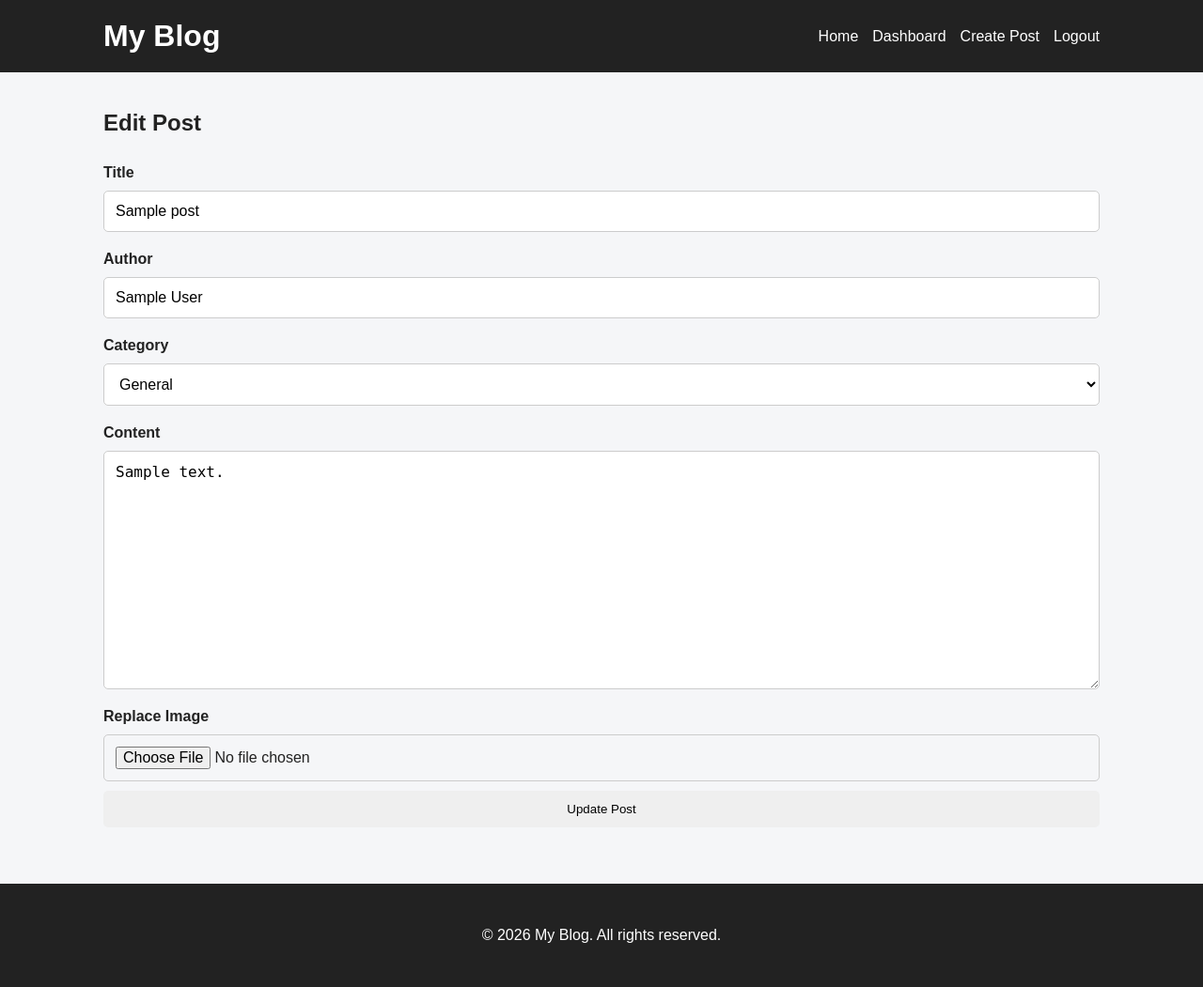
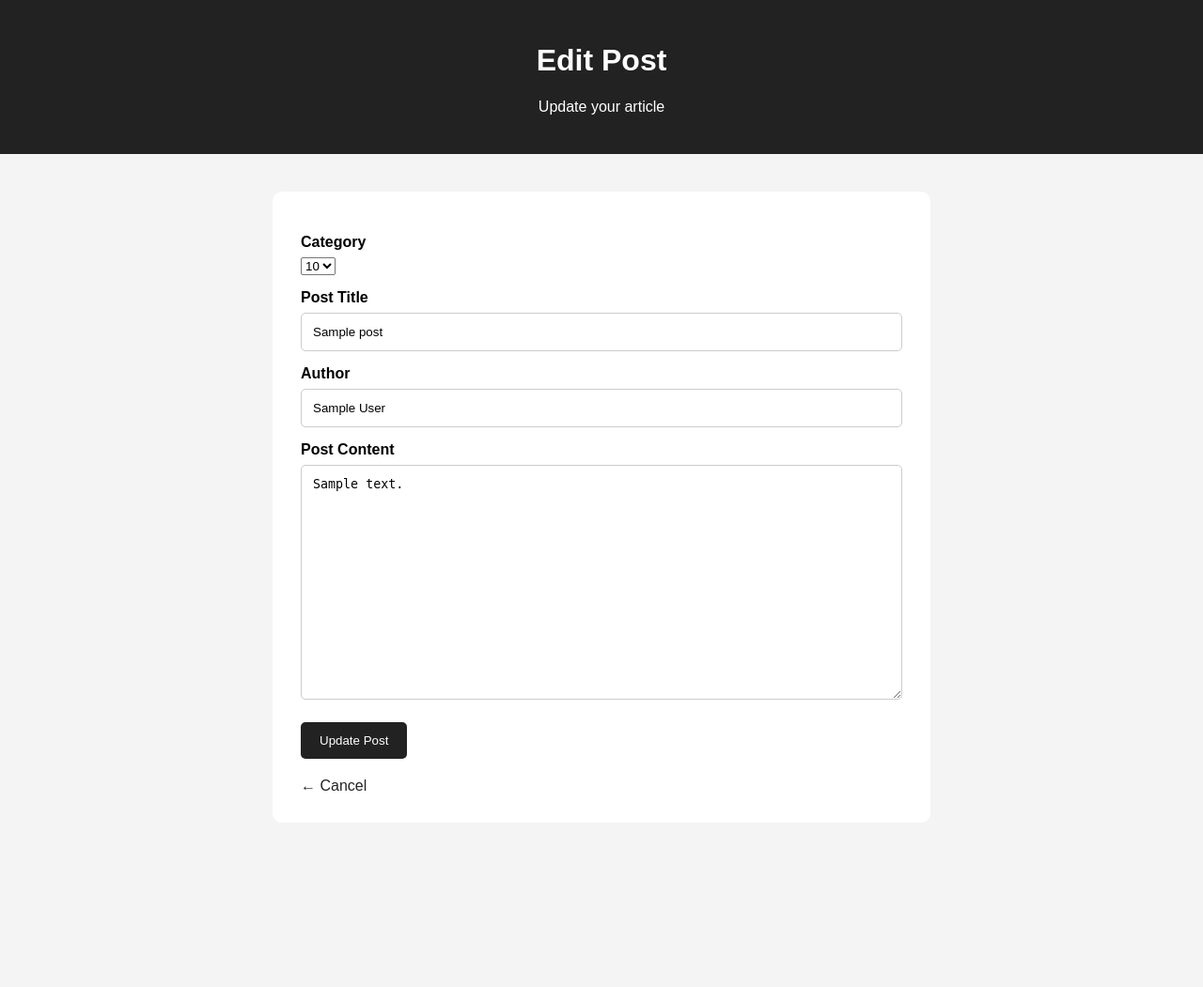
Before and after one commit to Joebest409/My_blog, a Flask app: template templates/edit_post.html in a window 1280 px wide. Shown: the whole page at 94% size. After the commit the page ends 842 px from the top, so only its background shows below. Run offline with Flask 3, Linux system fonts and the light colour scheme; the template is opened without the code that fills it: most values are stand-ins (such as "Sample title", 1, 10 or a date in 2020).

Commit message:
Update templates/edit_post.html

```diff
--- a/templates/edit_post.html
+++ b/templates/edit_post.html
@@ -1,5 +1,5 @@
 <!DOCTYPE html>
-<html>
+<html lang="en">
 
 <head>
 
@@ -10,48 +10,117 @@
 
     <title>Edit Post - My Blog</title>
 
-    <link rel="stylesheet"
-          href="{{ url_for('static', filename='style.css') }}">
+    <style>
+
+        body {
+            font-family: Arial, sans-serif;
+            margin: 0;
+            background: #f4f4f4;
+        }
+
+        header {
+            background: #222;
+            color: white;
+            padding: 25px;
+            text-align: center;
+        }
+
+        .container {
+            width: 90%;
+            max-width: 700px;
+            margin: 40px auto;
+        }
+
+        .form-box {
+            background: white;
+            padding: 30px;
+            border-radius: 10px;
+        }
+
+        label {
+            display: block;
+            margin-top: 15px;
+            margin-bottom: 7px;
+            font-weight: bold;
+        }
+
+        input,
+        textarea {
+            width: 100%;
+            padding: 12px;
+            box-sizing: border-box;
+            border: 1px solid #ccc;
+            border-radius: 5px;
+        }
+
+        textarea {
+            min-height: 250px;
+            resize: vertical;
+        }
+
+        button {
+            margin-top: 20px;
+            padding: 12px 20px;
+            background: #222;
+            color: white;
+            border: none;
+            border-radius: 5px;
+            cursor: pointer;
+        }
+
+        button:hover {
+            background: #444;
+        }
+
+        .back {
+            display: inline-block;
+            margin-top: 20px;
+            text-decoration: none;
+            color: #222;
+        }
+
+    </style>
 
 </head>
 
+
 <body>
 
-<header class="site-header">
+<header>
 
-    <div class="header-container">
+    <h1>Edit Post</h1>
 
-        <h1>My Blog</h1>
-
-        <nav>
-
-            <a href="/">Home</a>
-
-            <a href="/admin">Dashboard</a>
-
-            <a href="/create-post">Create Post</a>
-
-            <a href="/logout">Logout</a>
-
-        </nav>
-
-    </div>
+    <p>Update your article</p>
 
 </header>
 
 
-<main class="container">
+<div class="container">
 
-    <h2>Edit Post</h2>
+    <div class="form-box">
+
+        <form method="POST">
 
 
-    <form
-        method="POST"
-        enctype="multipart/form-data"
-    >
+            <label>Category</label>
+
+<select name="category" required>
+
+    {% for category in categories %}
+
+        <option value="{{ category }}"
+            {% if post['category'] == category %}
+                selected
+            {% endif %}>
+            {{ category }}
+        </option>
+
+    {% endfor %}
+
+</select>
 
             <label for="title">
-            Title
+                Post Title
             </label>
 
             <input
@@ -76,112 +145,15 @@
             >
 
 
-        <label for="category">
-            Category
-        </label>
-
-        <select
-            id="category"
-            name="category"
-        >
-
-            <option value="General"
-                {% if post['category'] == 'General' %}
-                    selected
-                {% endif %}
-            >
-                General
-            </option>
-
-            <option value="Technology"
-                {% if post['category'] == 'Technology' %}
-                    selected
-                {% endif %}
-            >
-                Technology
-            </option>
-
-            <option value="Education"
-                {% if post['category'] == 'Education' %}
-                    selected
-                {% endif %}
-            >
-                Education
-            </option>
-
-            <option value="Business"
-                {% if post['category'] == 'Business' %}
-                    selected
-                {% endif %}
-            >
-                Business
-            </option>
-
-            <option value="Health"
-                {% if post['category'] == 'Health' %}
-                    selected
-                {% endif %}
-            >
-                Health
-            </option>
-
-            <option value="News"
-                {% if post['category'] == 'News' %}
-                    selected
-                {% endif %}
-            >
-                News
-            </option>
-
-            <option value="Lifestyle"
-                {% if post['category'] == 'Lifestyle' %}
-                    selected
-                {% endif %}
-            >
-                Lifestyle
-            </option>
-
-        </select>
-
-
             <label for="content">
-            Content
+                Post Content
             </label>
 
             <textarea
                 id="content"
                 name="content"
-            rows="12"
                 required
             >{{ post['content'] }}</textarea>
-
-
-        {% if post['image'] %}
-
-            <h3>Current Image</h3>
-
-            <img
-                src="{{ url_for(
-                    'uploaded_file',
-                    filename=post['image']
-                ) }}"
-                alt="Current post image"
-                class="post-image"
-            >
-
-        {% endif %}
-
-
-        <label for="image">
-            Replace Image
-        </label>
-
-        <input
-            type="file"
-            id="image"
-            name="image"
-            accept=".jpg,.jpeg,.png,.gif,.webp"
-        >
 
 
             <button type="submit">
@@ -190,16 +162,17 @@
 
         </form>
 
-</main>
 
+        <a href="{{ url_for('post', post_id=post['id']) }}"
+           class="back">
 
-<footer>
+            ← Cancel
 
-    <p>
-        © 2026 My Blog. All rights reserved.
-    </p>
+        </a>
 
-</footer>
+    </div>
+
+</div>
 
 </body>
 
```
Lines whose indentation alone changed are shown as unchanged.
